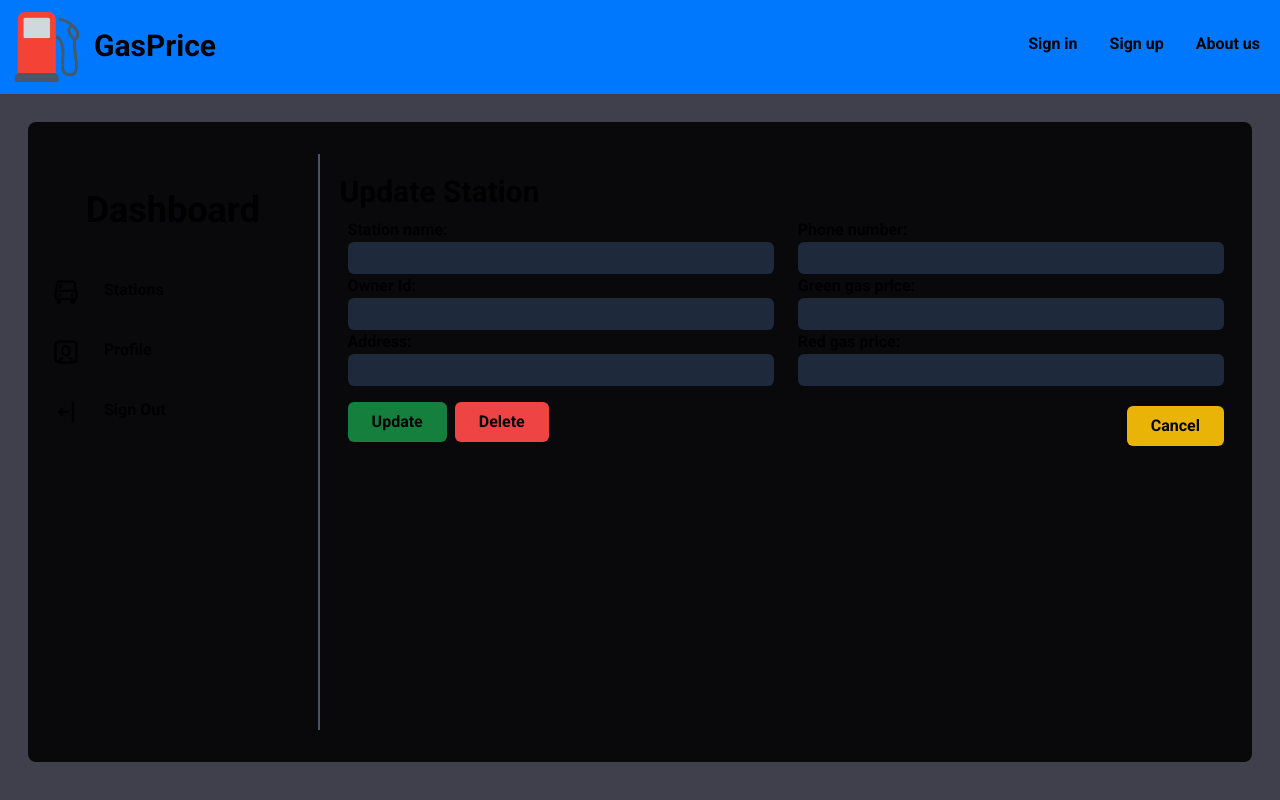
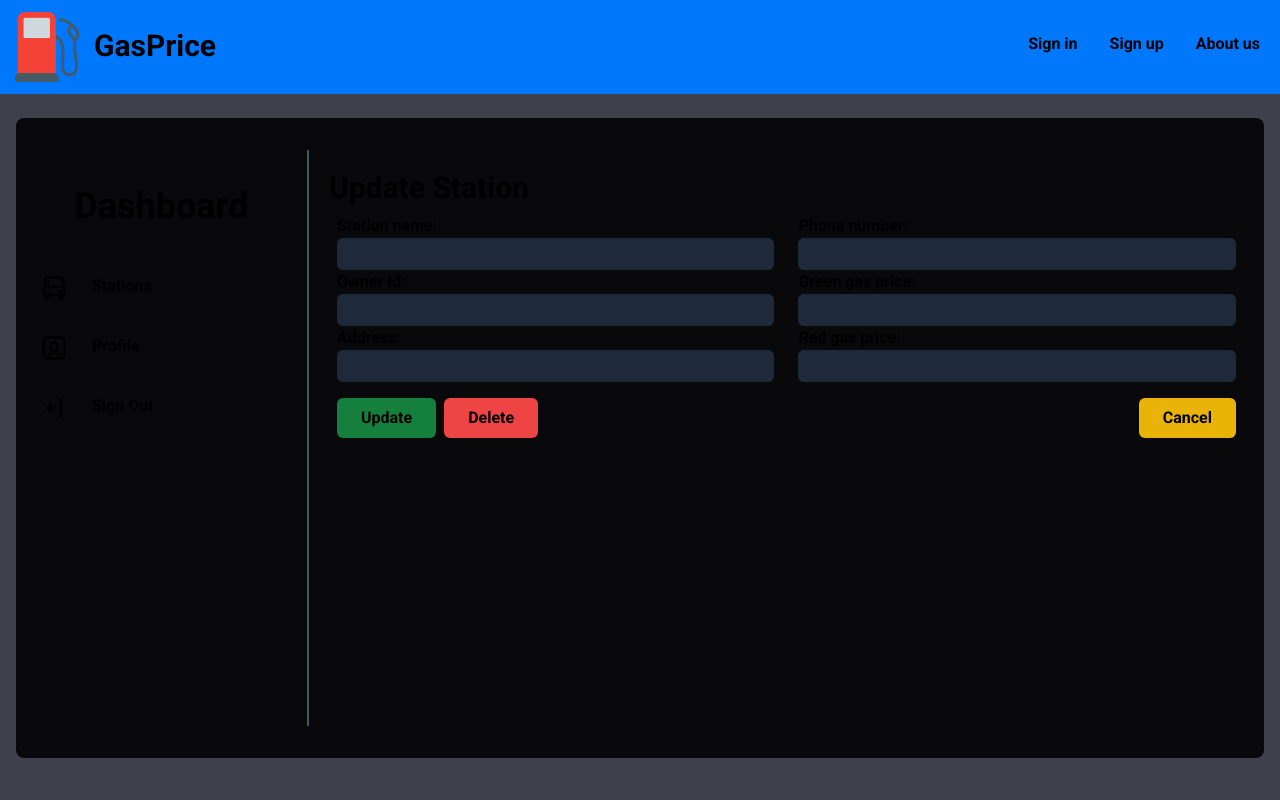
Before and after one commit to ShelbyAxl/gas-price-app, a Next.js app: page /dashboard/station/1 in a window 1280 px wide. Built offline with nearby package versions, Linux system fonts and the light colour scheme; no server answers; the database is empty.

Commit message:
commit 18

```diff
--- a/src/app/dashboard/layout.tsx
+++ b/src/app/dashboard/layout.tsx
@@ -10,8 +10,8 @@ export const metadata: Metadata = {
 export default function Layout({ children }: { children: React.ReactNode }) {
 
   return (
-    <div className="container">
-      <div className="flex bg-zinc-950 rounded-lg overflow-hidden py-8 h-[calc(100vh-9rem)] max-h-[calc(40rem)] ">
+    <div className="my-6 mx-4 lg:w-[calc(100vw-2rem)] w-[calc(100vw-2rem)]">
+      <div className="flex bg-zinc-950 rounded-lg overflow-hidden py-8 h-[calc(100vh-9rem)] max-h-[calc(40rem)]">
         <section className="flex flex-col w-[5rem] lg:w-[20rem] justify-center lg:justify-normal gap-4 py-5 border-r-2 border-slate-600">
           <h1 className="py-4 px-8 text-4xl text-center lg:block hidden"> Dashboard </h1>
           <ul className="py-10 lg:py-0">
--- a/src/app/dashboard/page.jsx
+++ b/src/app/dashboard/page.jsx
@@ -25,15 +25,15 @@ async function DashboardPage() {
   const stations = await loadStation();
 
   return (
-    <div className="flex justify-between h-screen">
-      <div className="flex flex-col w-2/12 gap-y-3 items-center justify-center">
+    <div className="flex flex-col lg:flex-row justify-between h-screen">
+      <div className="flex flex-col lg:w-2/12 gap-y-3 items-center justify-center">
         <Link href="/dashboard/station/new">
           <Image src={Add} width={50} height={50} alt="" />
         </Link>
         <p>Add station</p>
       </div>
       {stations.length != 0 ? (
-        <div className="px-10 py-3 gap-y-2 w-10/12 overflow-y-scroll overflow-x-hidden h-[24rem]">
+        <div className="px-10 py-3 gap-y-2 lg:w-11/12 overflow-y-scroll overflow-x-hidden h-[24rem]">
           {stations.map((station) => (
             <StationOwner station={station} key={station._id} />
           ))}
--- a/src/app/dashboard/profile/page.jsx
+++ b/src/app/dashboard/profile/page.jsx
@@ -17,7 +17,7 @@ async function ProfilePage() {
   const user = await loadStation();
 
   return (
-    <div className="flex flex-col w-7/12 p-8">
+    <div className="flex flex-col lg:w-7/12 p-8">
       <label htmlFor="username">Username:</label>
       <input
         className="bg-slate-800 px-4 py-3 rounded-md"
--- a/src/app/dashboard/station/new/page.tsx
+++ b/src/app/dashboard/station/new/page.tsx
@@ -96,7 +96,7 @@ export default function StationFormPage() {
         {params.id ? "Update" : "New"} Station
       </h1>
       <form onSubmit={handleSubmit}>
-        <div className="grid grid-cols-2 gap-x-2">
+        <div className="grid lg:grid-cols-2 gap-x-2">
           <div className="flex flex-col p-2">
             <label htmlFor="stationName">Station name:</label>
             <input
@@ -151,7 +151,7 @@ export default function StationFormPage() {
             />
           </div>
         </div>
-        <div className="flex justify-between">
+        <div className="flex justify-between gap-x-4">
           <div>
             <button
               type="submit"
@@ -171,7 +171,7 @@ export default function StationFormPage() {
           </div>
           <div>
             <Link
-              className="bg-yellow-500 hover:bg-yellow-600 transition-colors py-2 px-6 mx-2 my-3 rounded-md flex"
+              className="bg-yellow-500 hover:bg-yellow-600 transition-colors py-2 px-6 mx-2 my-2 rounded-md flex"
               href="/dashboard"
             >
               Cancel
--- a/src/app/layout.tsx
+++ b/src/app/layout.tsx
@@ -15,7 +15,7 @@ export default function RootLayout({
     <html lang="en">
       <body className={roboto.className}>
         <Navbar />
-        <main className="container mx-auto py-3 px-7 mt-4">
+        <main className="container">
           <Providers>{children}</Providers>
         </main>
       </body>
--- a/src/app/page.tsx
+++ b/src/app/page.tsx
@@ -1,32 +1,31 @@
-
 import type { Metadata } from "next";
-import Station from '@/models/station'
-import { ConnectionDB } from '@/libs/mongoose'
-import StationCard from '@/components/StationCard'
-import  "@/app/globals.css";
+import Station from "@/models/station";
+import { ConnectionDB } from "@/libs/mongoose";
+import StationCard from "@/components/StationCard";
+import "@/app/globals.css";
 
 export const metadata: Metadata = {
   title: "GasPrice | Home",
   description: "App con los ultimos precios de la gasolina",
 };
 
-async function loadStation (){
-  ConnectionDB()
+async function loadStation() {
+  ConnectionDB();
   const stations = await Station.find();
   return stations;
 }
 
 async function HomePage() {
-  const stations = await loadStation()
+  const stations = await loadStation();
   return (
-    <div className='grid grid-cols-1 gap-3 lg:grid-cols-3'>
-      {
-        stations.map((station) =>(
+    <div className="container mx-auto py-3 px-7 mt-4">
+      <div className="grid grid-cols-1 gap-3 lg:grid-cols-3">
+        {stations.map((station) => (
           <StationCard station={station} key={station._id} />
-        ))
-      }
+        ))}
+      </div>
     </div>
-  )
+  );
 }
 
-export default HomePage
+export default HomePage;
--- a/src/components/StationOwner.jsx
+++ b/src/components/StationOwner.jsx
@@ -17,12 +17,13 @@ function StationOwner({ station }) {
         </div>
         <p> {station.address} </p>
       </div>
-      <div className="flex flex-wrap content-center gap-x-3 px-3">
+      <div className="flex flex-wrap content-center gap-x-3 lg:px-3">
         <Link
           href={`dashboard/station/${station._id}`}
-          className="p-2 rounded-md hover:bg-slate-700 transition-all"
+          className="lg:p-2 rounded-md hover:bg-slate-700 transition-all"
         >
           <Image
+          className=""
             src={Edit}
             width={50}
             height={50}
```
